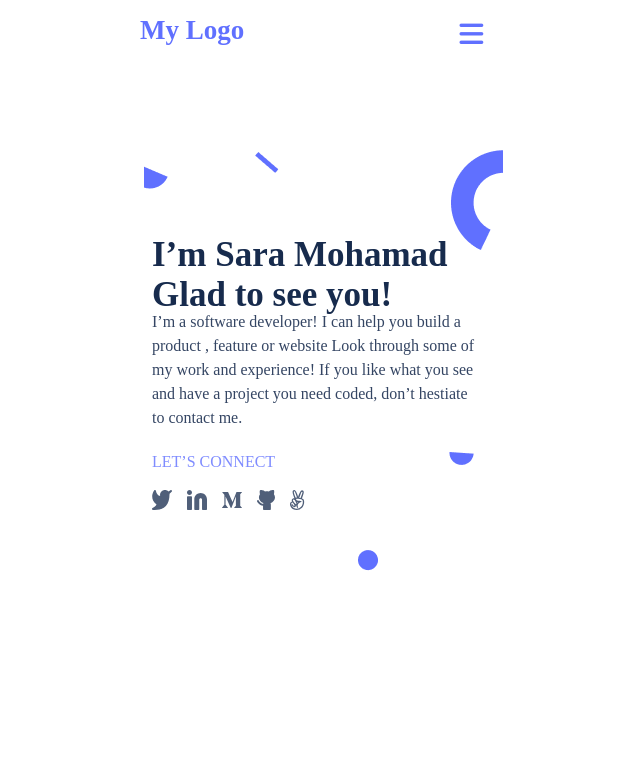
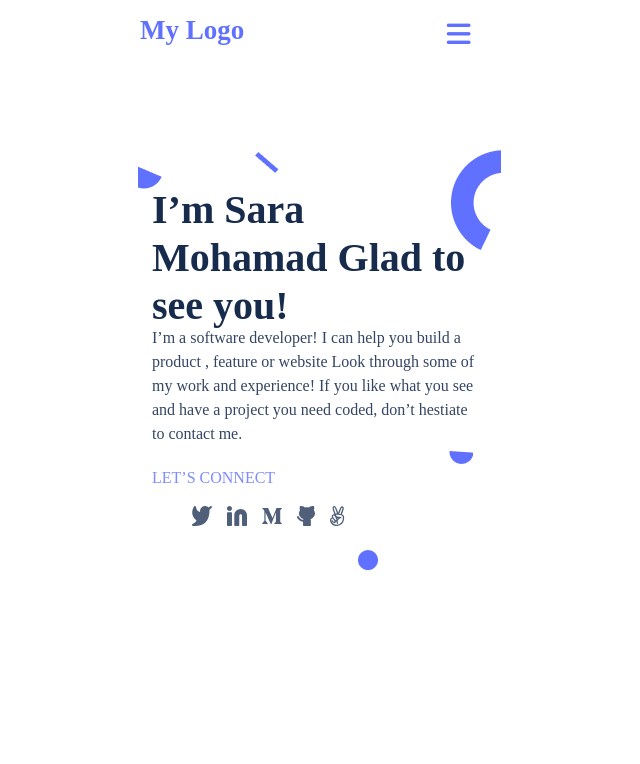
Before and after one commit to saruuja/Portfolio_mobile-, a website: page index.html in a window 1280 px wide. Shown: the whole page, without its empty margins (256-896 px from the left). Drawn offline with Linux system fonts and the light colour scheme.

Commit message:
edit code

```diff
--- a/index.html
+++ b/index.html
@@ -27,33 +27,24 @@
           </nav>
         </header>
          <!--headline section -->
-    <ul class="Ellipse">
-        <li>
-        <a class="Ellp_one">
-            <img src="img/Ell1.png" alt="Ellipse_icone">
-        </a>
-    </li>
-        <li>
-        <a class="Rec_one">
-            <img src="img/Rec1.png" alt="Rectangle_icone">
-        </a>
-    </li>
-<li>
-        <a class="Ellp_two">
-            <img src="img/Ellp2.png" alt="Rectangle_icone">
-        </a>
-    </li>
-<li>
-        <a  class="Ellp_three">
-            <img src="img/Ellipse3.png" alt="icone">
-        </a>
-    </li>
-<li>
-        <a class="Ellap_four">
-            <img src="img/Ellipse4.png" alt="Ellipse icone">
-        </a>
-    </li>
-    </ul>
+    <div class="Ellipse">
+
+        <div class="Ellp_one">
+                 </div>
+
+        <div class="Rec_one">
+                   </div>
+
+        <div class="Ellp_two">
+                   </div>
+
+        <div class="Ellp_three">
+                   </div>
+         <div class="Ellap_four">
+
+         </div>
+
+</div>
     <div class="Info_text">
        <h1>I’m Sara Mohamad Glad to see you!</h1>
     <p class="pra">I’m a software developer! I can help you build a product ,
--- a/style.css
+++ b/style.css
@@ -1,19 +1,11 @@
-@import url('https://fonts.googleapis.com/css2?family=Roboto:ital,wght@0,300;0,500;0,700;1,400&display=swap');
-
-* {
-  box-sizing: border-box;
-  margin: 0;
-  padding: 0;
-  text-decoration: none;
-}
-
 .Background {
   position: absolute;
-  width: 390px;
+  width: 375px;
   height: 718px;
   left: 30%;
-  top: 0;
+  top: 0px;
   background: #fff;
+  box-sizing: border-box;
 }
 
 .header {
@@ -31,7 +23,7 @@
   height: 40px;
   left: 12px;
 top: 10px;
-  font-family: 'Times New Roman', Times, serif;
+font-family: 'Poppins';
 font-style: normal;
 font-weight: 700;
 font-size: 18px;
@@ -55,28 +47,44 @@ ul li {
 }
 
 .Ellp_one {
+  background-image: url(img/Ell1.png);
   position: absolute;
   width: 38.5px;
-  height: 19.25px;
-  left: 16.04px;
+  height: 600px;
+  left: 10.04px;
   top: 161.47px;
+  background-repeat: no-repeat;
+  display: flex;
+  flex-direction: column;
+  justify-content: center;
 }
 
 .Rec_one {
+  background-image: url(img/Rec1.png);
   position: absolute;
   width: 26.46px;
-  height: 4.73px;
+  height: 600px;
   left: 127.18px;
   top: 151.59px;
+  background-repeat: no-repeat;
+  display: flex;
+  flex-direction: column;
+  justify-content: center;
+
  }
 
 .Ellp_two {
+  background-image: url(img/Ellp2.png);
   position: absolute;
   width: 50px;
-  height: 80px;
+  height: 600px;
   font-size: 3rem;
   left: 323px;
   top: 150.24px;
+  background-repeat: no-repeat;
+  display: flex;
+  flex-direction: column;
+  justify-content: center;
 }
 
 h1 {
@@ -84,12 +92,12 @@ h1 {
   width: 327px;
   height: 150px;
   left: 24px;
-  top: 200.24px;
-  font-family: 'Times New Roman', Times, serif;
+  top: 150.24px;
+  font-family: 'Poppins';
   font-style: normal;
-  font-weight: 600;
-  font-size: 35px;
-  line-height: 40px;
+  font-weight: 700;
+  font-size: 40px;
+  line-height: 48px;
   display: flex;
   align-items: center;
   color: #172b4d;
@@ -101,7 +109,7 @@ h1 {
   height: 146px;
   left: 24px;
   top: 310px;
-  font-family: 'Times New Roman', Times, serif;
+font-family: 'Poppins';
 font-weight: 400;
 font-size: 16px;
 line-height: 24px;
@@ -112,7 +120,7 @@ h1 {
   position: absolute;
   left: 24px;
   top: 450px;
-  font-family: 'Times New Roman', Times, serif;
+font-family: 'Poppins';
 font-style: normal;
 font-weight: 500;
 font-size: 16px;
@@ -132,17 +140,27 @@ h1 {
 }
 
 .Ellp_three {
+  background-image: url(img/Ellipse3.png);
   position: absolute;
   width: 24.14px;
-  height: 12.07px;
+  height: 600px;
   left: 320.76px;
   top: 450.69px;
+  background-repeat: no-repeat;
+  display: flex;
+  flex-direction: column;
+  justify-content: center;
 }
 
 .Ellap_four {
+  background-image: url(img/Ellipse4.png);
   position: absolute;
   width: 20px;
-  height: 20px;
+  height: 600px;
   left: 230px;
   top: 550.1px;
+  background-repeat: no-repeat;
+  display: flex;
+  flex-direction: column;
+  justify-content: center;
 }
```
Lines whose indentation alone changed are shown as unchanged.
